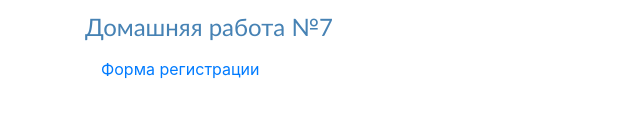
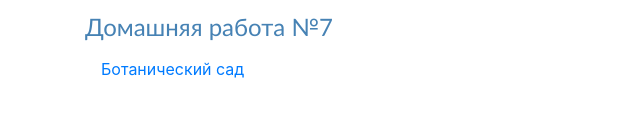
Before and after one commit to balibek/Homework5, a plain HTML site: page index.html in a window 1280 px wide. Shown: the part 381-498 px from the top of the page, 0-640 px from the left. Drawn offline with nearby package versions, Linux system fonts and the light colour scheme.

Commit message:
Update index.html

```diff
--- a/index.html
+++ b/index.html
@@ -56,7 +56,7 @@
                     <h4>Домашняя работа №7</h4>
                     <ul class="nav flex-column">
                         <li class="nav-item">
-                            <a class="nav-link" href="https://balibek.github.io/Homework5/Botanic.html">Форма регистрации</a>
+                            <a class="nav-link" href="https://balibek.github.io/Homework5/Botanic.html">Ботанический сад</a>
                         </li>
                 </div>
             </div>
```
